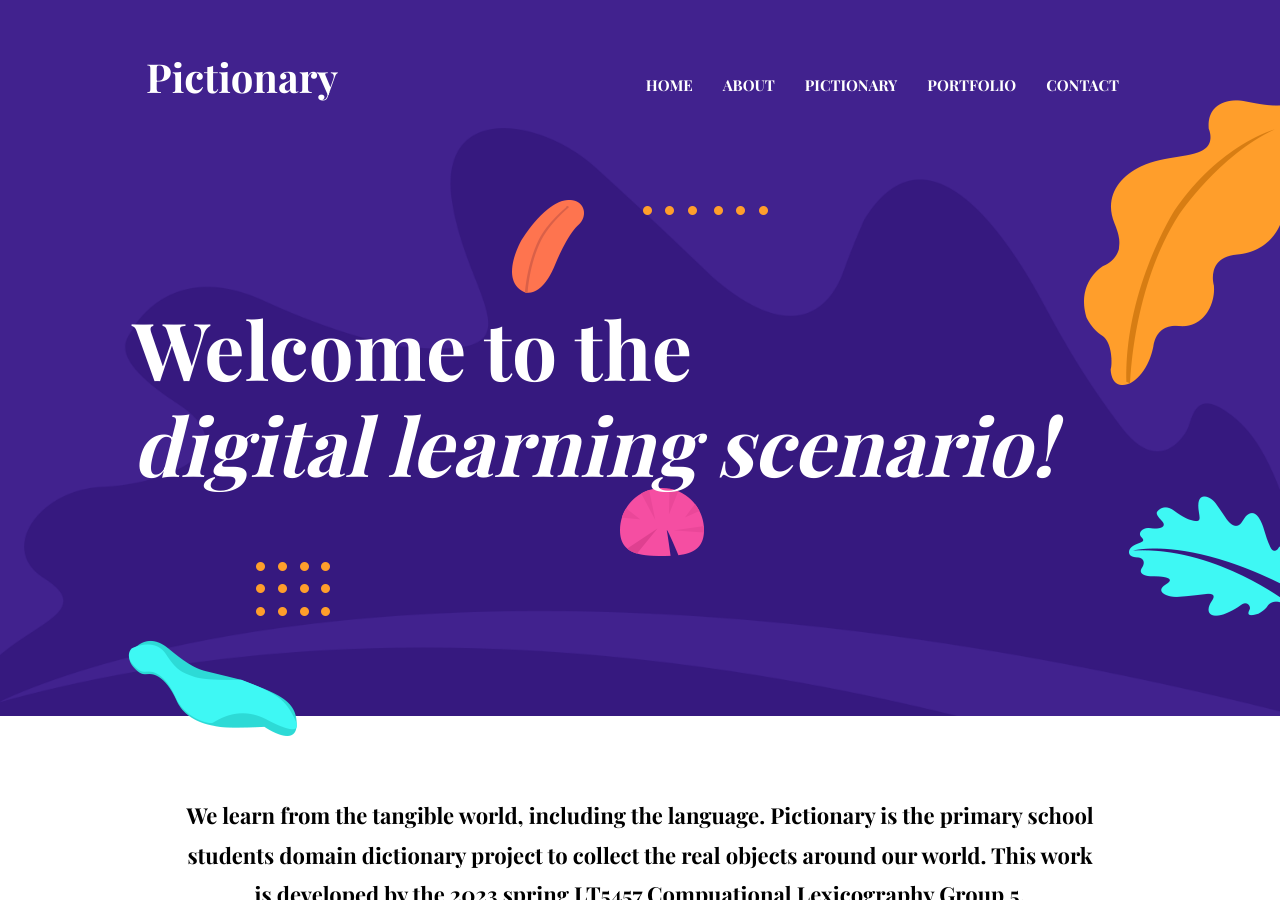
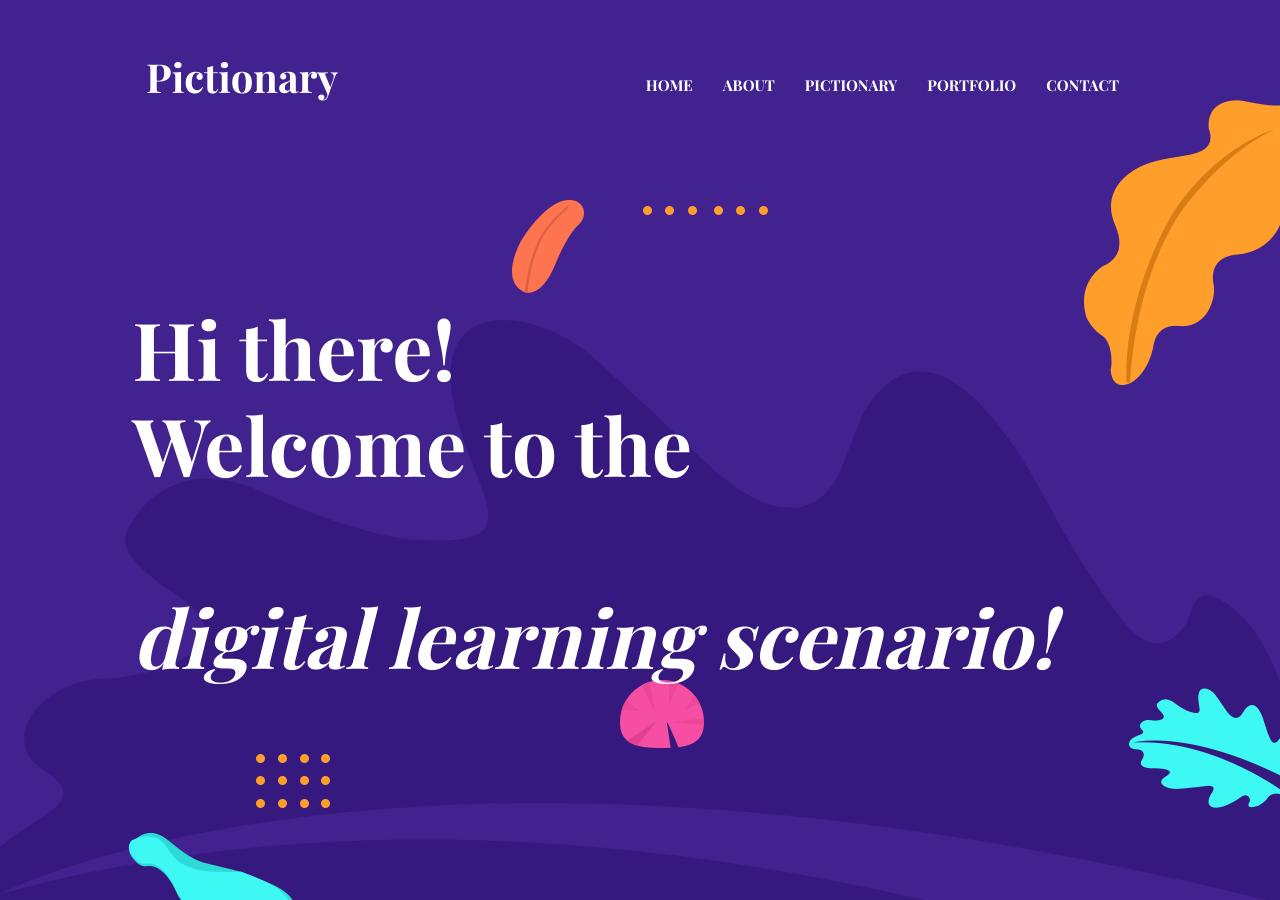
Before and after one commit to a1g5/a1g5.github.io, a Jekyll site: the page built from index.html, in a window 1280 px wide and 900 px high. Built offline with Jekyll 4.4.1, drawn with Linux system fonts in a browser that asks for light colours.

Commit message:
Update settings.yml

```diff
--- a/_data/settings.yml
+++ b/_data/settings.yml
@@ -36,7 +36,7 @@ disqus-identifier: # Add your shortname for Disqus Comment. For example mr-brown
 # Hero Section
 
 hero:
-  hero-title: Welcome to the <br><i>digital learning scenario!</i> <br>
+  hero-title: Hi there! <br>Welcome to the<br> <br><i>digital learning scenario!</i> <br>
 
 
 #-------------------------------
@@ -155,5 +155,5 @@ portfolio-items:
 #-------------------------------
 # Contact Section
 
-contact-title: Info
+contact-title: Contact Info
 contact-email: picdictgroup5@163.com
```
